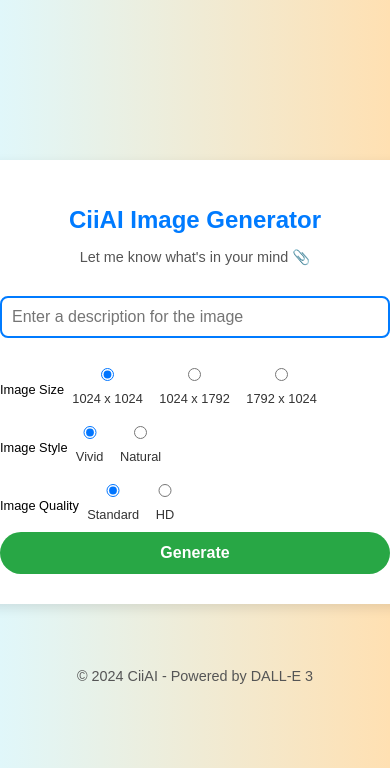
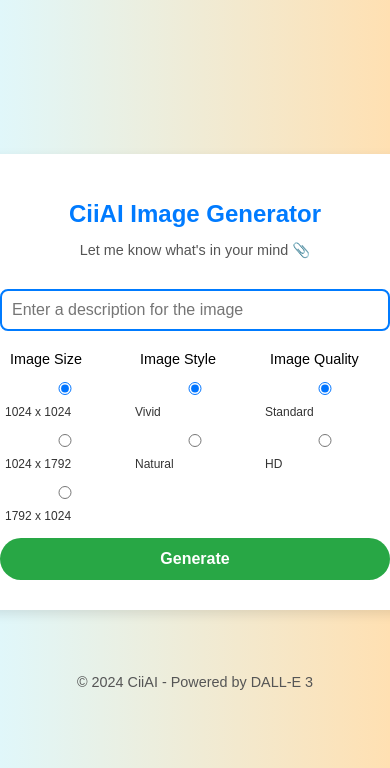
Before and after one commit to janiscirulis/JCU-WebApp-DALL-e, a Flask app: page / in a window 390 px wide. Shown: the top 768 px of the page. Run offline with Flask 3, Linux system fonts and the light colour scheme.

Commit message:
Update index.html

```diff
--- a/templates/index.html
+++ b/templates/index.html
@@ -62,13 +62,18 @@
         }
         .options {
             display: flex;
-            flex-direction: column; /* Change to column for radio buttons */
-            gap: 10px;
+            justify-content: space-between; /* Space out columns */
             margin: 10px 0;
         }
         .options div {
-            display: flex;
-            align-items: center; /* Align radio button and label */
+            flex: 1; /* Each column takes equal space */
+            margin: 0 5px; /* Space between columns */
+            text-align: left; /* Align text to the left */
+        }
+        .options label {
+            font-size: 0.85rem; /* Smaller font size for choice text */
+            display: block; /* Ensure each label takes full width */
+            margin: 5px 0; /* Space between radio buttons */
         }
         button {
             width: 100%;
@@ -114,8 +119,8 @@
             button {
                 font-size: 1rem;
             }
-            .options div {
-                font-size: 0.8rem; /* Smaller font size for mobile */
+            .options label {
+                font-size: 0.75rem; /* Even smaller font size for mobile */
             }
         }
     </style>
```
